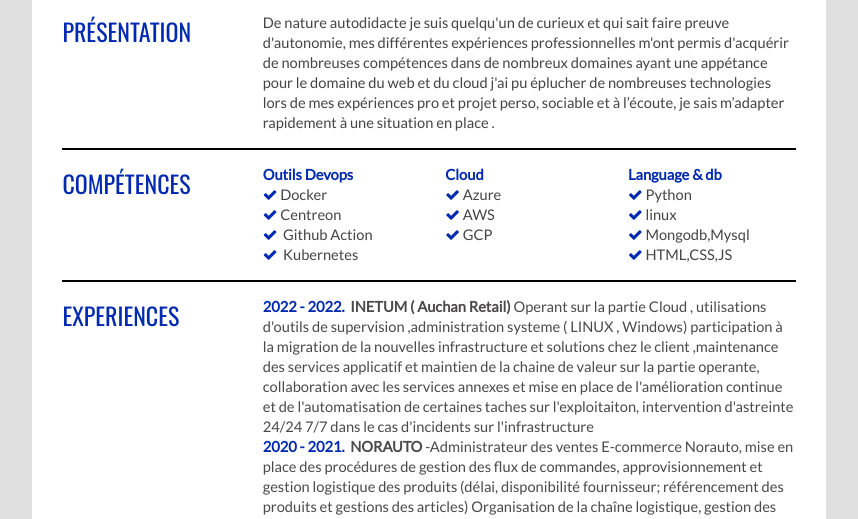
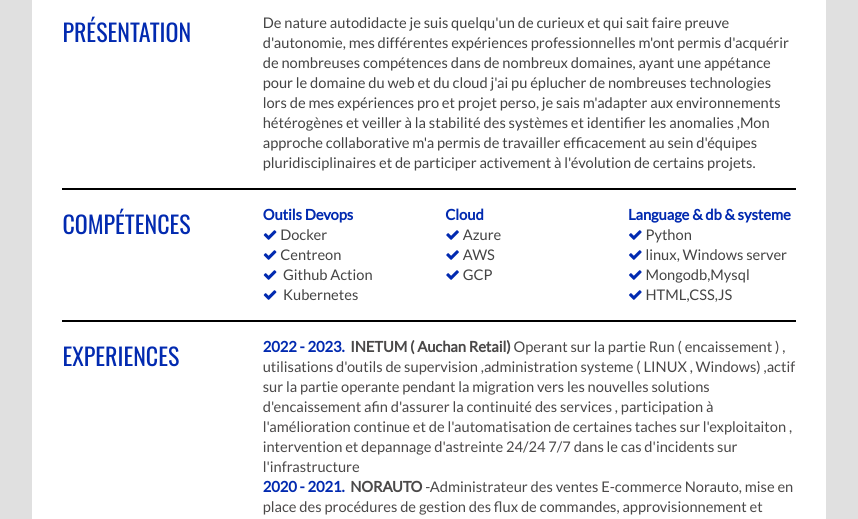
Before and after one commit to vanoud/cv_vanoud, a plain HTML site: page index.html in a window 1280 px wide. Shown: the part 279-798 px from the top of the page, without its empty margins (211-1069 px from the left). Drawn offline with nearby package versions, Linux system fonts and the light colour scheme.

Commit message:
Update index.html

```diff
--- a/index.html
+++ b/index.html
@@ -70,8 +70,9 @@
                      </div>
                      <div class="sectionContent">
                         <p>De nature autodidacte je suis quelqu'un de curieux et qui sait faire preuve d'autonomie, mes différentes expériences professionnelles m'ont permis
-                           d'acquérir de nombreuses compétences dans de nombreux domaines ayant une appétance pour le domaine du web et du cloud j'ai pu éplucher de nombreuses technologies lors de mes expériences pro et projet perso,
-                           sociable et à l’écoute, je sais m’adapter rapidement à une situation en place .</p>
+                           d'acquérir de nombreuses compétences dans de nombreux domaines, ayant une appétance pour le domaine du web et du cloud j'ai pu éplucher de nombreuses technologies lors de mes expériences pro et projet perso,
+                           je sais  m'adapter aux environnements hétérogènes et veiller à la stabilité des systèmes et identifier les anomalies
+                           ,Mon approche collaborative m'a permis de travailler efficacement au sein d'équipes pluridisciplinaires et de participer activement à l'évolution de certains projets.</p>
                      </div>
                   </article>
                   <div class="clear"></div>
@@ -97,9 +98,9 @@
                         <br>
 
 
-                        <li class="li-info">Language & db</li>
+                        <li class="li-info">Language & db & systeme</li>
                         <li><i class="fa fa-check" aria-hidden="true"></i>&nbsp;Python</li>
-                        <li><i class="fa fa-check" aria-hidden="true"></i>&nbsp;linux</li>
+                        <li><i class="fa fa-check" aria-hidden="true"></i>&nbsp;linux, Windows server</li>
                         <li><i class="fa fa-check" aria-hidden="true"></i>&nbsp;Mongodb,Mysql</li>
                         <li><i class="fa fa-check" aria-hidden="true"></i>&nbsp;HTML,CSS,JS</li>
 
@@ -116,10 +117,10 @@
                   </div>
                   <div class="sectionContent">
                      <ul class="list">
-                        <li><span class="li-info">2022 - 2022.&nbsp;&nbsp;</span><span class="bold">INETUM ( Auchan Retail)
-                              </span>Operant sur la partie Cloud , utilisations d'outils de supervision ,administration systeme ( LINUX , Windows)
-                           participation à la migration de la nouvelles infrastructure et solutions chez le client ,maintenance des services applicatif et maintien de la chaine de valeur sur la partie operante, collaboration avec les services annexes et mise en place de l'amélioration continue
-                           et de l'automatisation de certaines taches sur l'exploitaiton, intervention d'astreinte 24/24 7/7 dans le cas d'incidents sur l'infrastructure
+                        <li><span class="li-info">2022 - 2023.&nbsp;&nbsp;</span><span class="bold">INETUM ( Auchan Retail)
+                              </span>Operant sur la partie Run ( encaissement ) , utilisations d'outils de supervision ,administration systeme ( LINUX , Windows)
+                           ,actif sur la partie operante pendant la migration vers les nouvelles solutions d'encaissement afin d'assurer la continuité des services , participation à l'amélioration continue
+                           et de l'automatisation de certaines taches sur l'exploitaiton , intervention et depannage d'astreinte 24/24 7/7 dans le cas d'incidents sur l'infrastructure
                         </li>
                         <li><span class="li-info">2020 - 2021.&nbsp;&nbsp;</span><span class="bold">NORAUTO</span>
                            -Administrateur des ventes E-commerce Norauto, mise en place des procédures de gestion des flux de commandes, approvisionnement et gestion logistique des produits (délai, disponibilité fournisseur;
```
